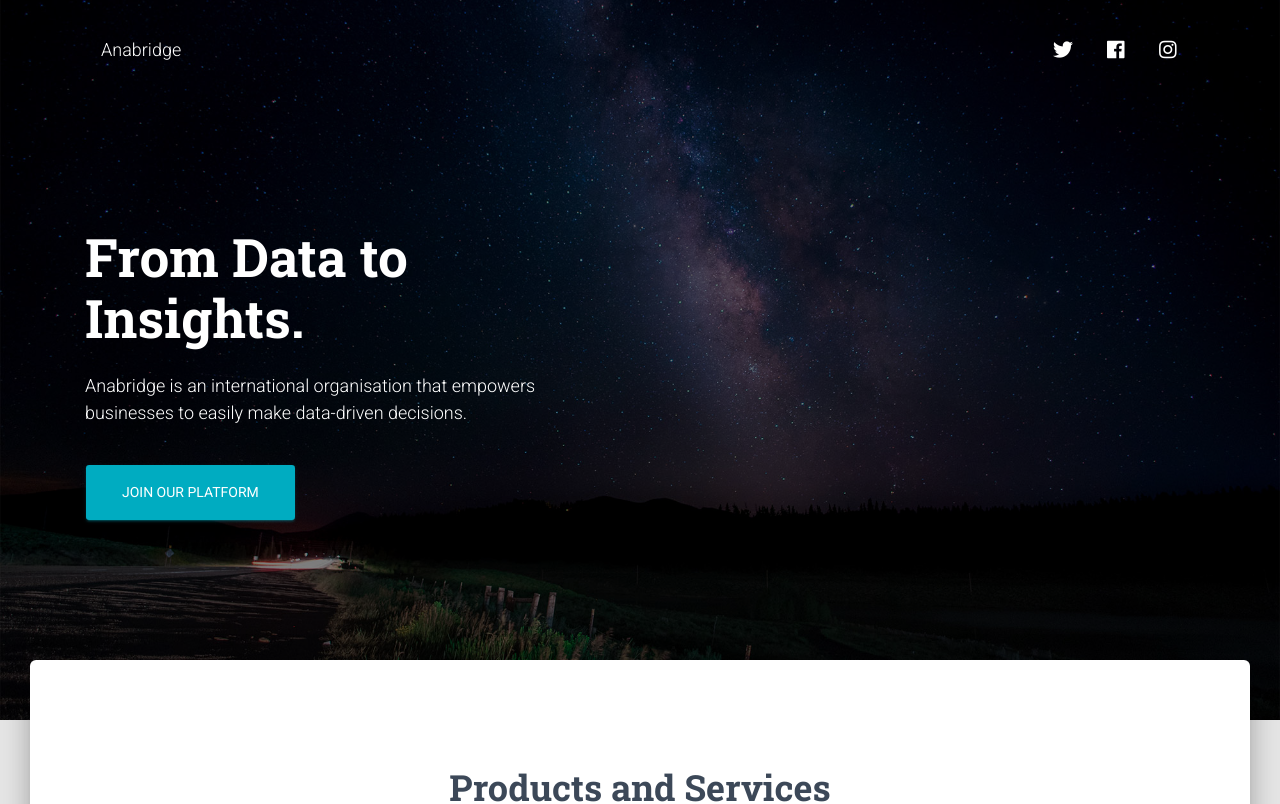
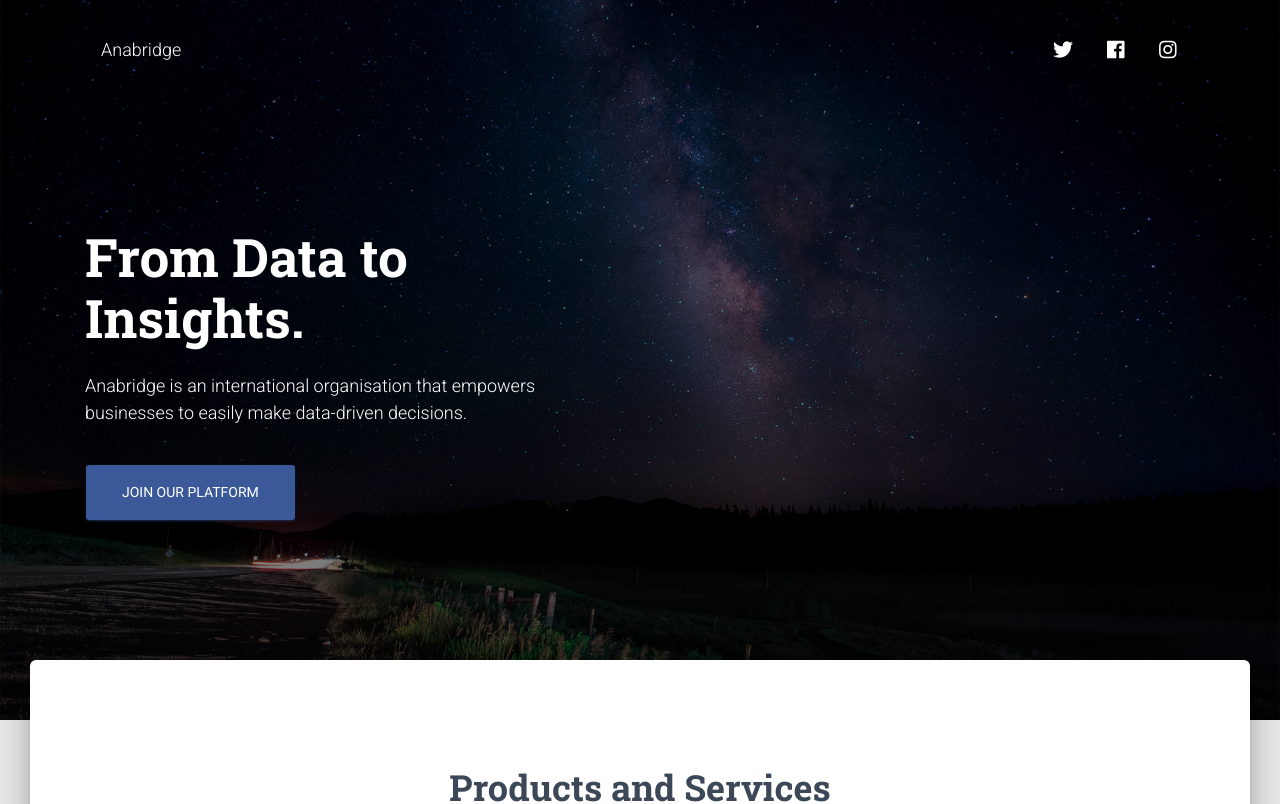
Before and after one commit to anabridge/anabridge-frontend, a React (Create React App) app in the folder bridge/: page / in a window 1280 px wide. Shown: the top 804 px of the page. Built offline with nearby package versions, Linux system fonts and the light colour scheme.

Commit message:
changing the background color the joining platform button

```diff
--- a/bridge/src/views/pages/LandingPage/LandingPage.js
+++ b/bridge/src/views/pages/LandingPage/LandingPage.js
@@ -57,7 +57,7 @@ export default function LandingPage(props) {
               </h4>
               <br />
               <Button
-                color="info"
+                color="facebook"
                 size="lg"
                 // href="https://docs.google.com/forms/d/e/1FAIpQLScJ4jMzhQXLao170kXeILx7DoAIkHJT3kvz7vHtG0ILrVHDSQ/viewform"
                 target="_blank"
```
